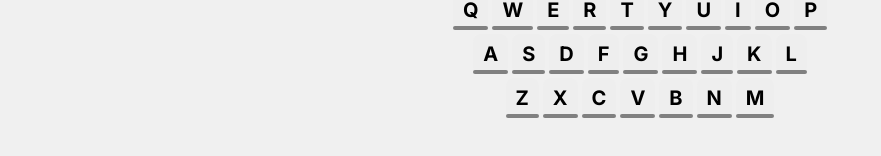
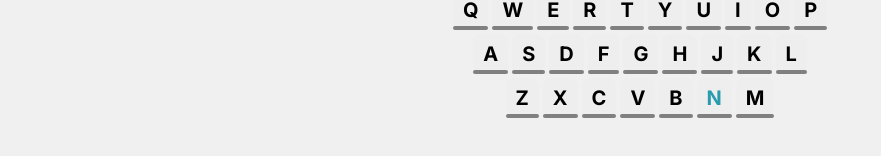
Before and after one commit to suimintoreyo/feec2, a Next.js app: page / in a window 1280 px wide. Both pictures are taken after a click on the button "ゲームスタート". Shown: the part 472-628 px from the top of the page, without its empty margins (0-881 px from the left). Built offline with nearby package versions, Linux system fonts and the light colour scheme.

Commit message:
次タイピングキー表示

```diff
--- a/app/components/TypingGameF/Keyboard.module.css
+++ b/app/components/TypingGameF/Keyboard.module.css
@@ -32,13 +32,17 @@
     100% { color: inherit; }
 }
 .correctKey .underline {
-    background-color: rgb(99, 255, 99); /* 正解の場合は緑色 */
+    background-color: rgb(65, 185, 65); /* 正解の場合は緑色 */
     transform: scaleX(1.2); /* 拡大アニメーション */
     transition: background-color 0.3s ease, transform 0.3s ease;
 }
 
 .incorrectKey .underline {
-    background-color: rgb(255, 97, 97); /* 間違った場合は赤色 */
+    background-color: rgb(173, 74, 74); /* 間違った場合は赤色 */
     transform: scaleX(1.2); /* 拡大アニメーション */
     transition: background-color 0.3s ease, transform 0.3s ease;
 }
+
+.nextKey {
+    color: rgb(41, 155, 175);
+  }
--- a/app/components/TypingGameF/Keyboard.tsx
+++ b/app/components/TypingGameF/Keyboard.tsx
@@ -4,9 +4,10 @@ import styles from "./Keyboard.module.css";
 interface KeyboardProps {
   correctKey: string | null;
   incorrectKey: string | null;
+  nextKey: string;
 }
 
-export default function Keyboard({ correctKey, incorrectKey }: KeyboardProps) {
+export default function Keyboard({ correctKey, incorrectKey, nextKey }: KeyboardProps) {
   const [activeKey, setActiveKey] = useState<string | null>(null);
 
   const keyboardLayout = [
@@ -49,6 +50,8 @@ export default function Keyboard({ correctKey, incorrectKey }: KeyboardProps) {
                 key === correctKey ? styles.correctKey : ""
               } ${
                 key === incorrectKey ? styles.incorrectKey : ""
+              } ${
+                key === nextKey ? styles.nextKey : ""
               }`}
             >
               {key.toUpperCase()}
--- a/app/components/TypingGameF/TypingGame.tsx
+++ b/app/components/TypingGameF/TypingGame.tsx
@@ -1,7 +1,7 @@
 import React, { useState, useEffect } from "react";
 import styles from "./TypingGame.module.css";
 import Keyboard from './Keyboard';
-import { words } from './words';  // 更新された words をインポート
+import { words } from './words';
 
 function TypingGame() {
   const [inputValue, setInputValue] = useState("");
@@ -13,12 +13,13 @@ function TypingGame() {
   const [correctKey, setCorrectKey] = useState<string | null>(null);
   const [incorrectKey, setIncorrectKey] = useState<string | null>(null);
 
-  // ゲームの初期化と単語の設定
+  // 次に押すべきキーを取得
+  const nextKey = currentWord.typing.charAt(inputValue.length).toLowerCase();
+
   useEffect(function initializeWord() {
     setCurrentWord(words[Math.floor(Math.random() * words.length)]);
   }, []);
 
-  // タイマーの管理
   useEffect(() => {
     let interval: number | undefined;
     if (isGameActive && timer > 0) {
@@ -40,7 +41,6 @@ function TypingGame() {
     };
   }, [isGameActive, timer]);
 
-  // 入力処理
   function handleInputChange(event: React.ChangeEvent<HTMLInputElement>) {
     const value = event.target.value;
     const lastChar = value.slice(-1).toLowerCase();
@@ -67,7 +67,6 @@ function TypingGame() {
     }
   }
 
-  // ゲーム開始
   function startGame() {
     setIsGameActive(true);
     setTimer(60);
@@ -77,7 +76,6 @@ function TypingGame() {
     setIncorrectKey(null);
   }
 
-  // ゲーム終了
   function endGame() {
     setIsGameActive(false);
   }
@@ -100,7 +98,7 @@ function TypingGame() {
               onChange={handleInputChange}
               disabled={!isGameActive}
             />
-            <Keyboard correctKey={correctKey} incorrectKey={incorrectKey} />
+            <Keyboard correctKey={correctKey} incorrectKey={incorrectKey} nextKey={nextKey} />
           </div>
         ) : (
           <div>
--- a/app/components/TypingGameF/words.ts
+++ b/app/components/TypingGameF/words.ts
@@ -5,5 +5,5 @@ export const words = [
     { display: "バナナ", furigana: "ばなな", kanji: "バナナ", typing: "banana" },
     { display: "さくらんぼ", furigana: "さくらんぼ", kanji: "桜んぼ", typing: "sakuranbo" },
     { display: "なつめやし", furigana: "なつめやし", kanji: "棗椰子", typing: "natsumeyashi" },
-    { display: "エルダーベリー", furigana: "えるだーべりー", kanji: "エルダーベリー", typing: "erudāberī" }
+    { display: "エルダーベリー", furigana: "えるだーべりー", kanji: "エルダーベリー", typing: "eruda-berī-" }
 ];
```
